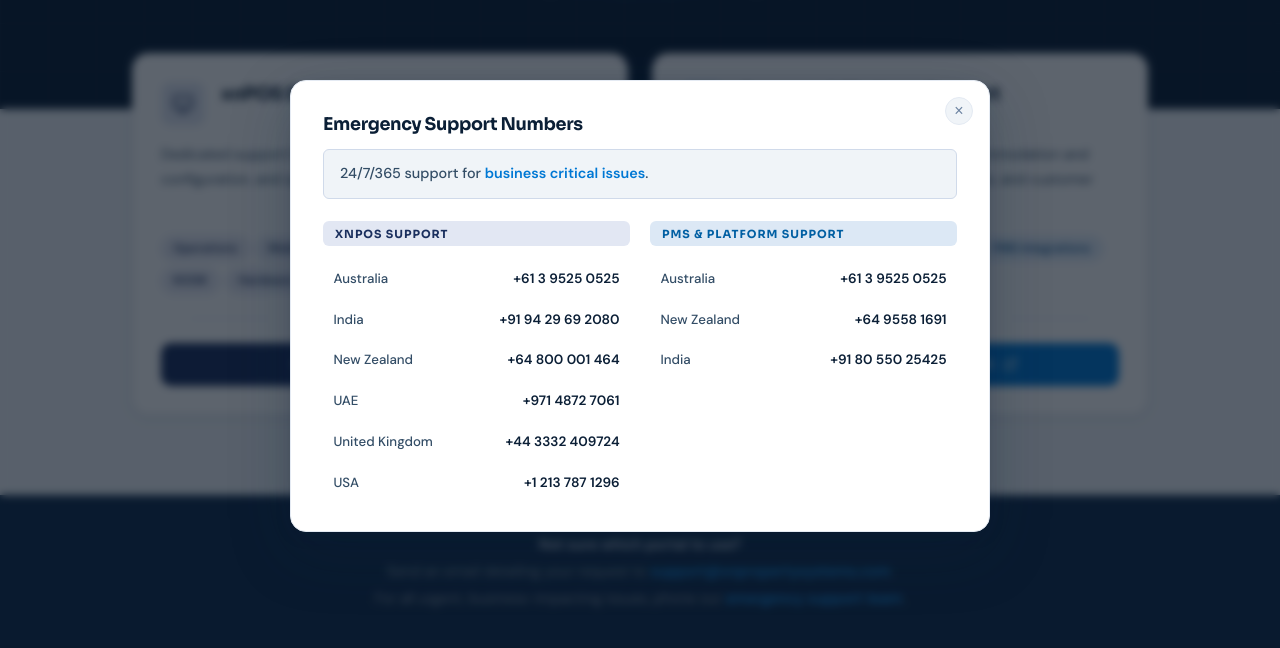
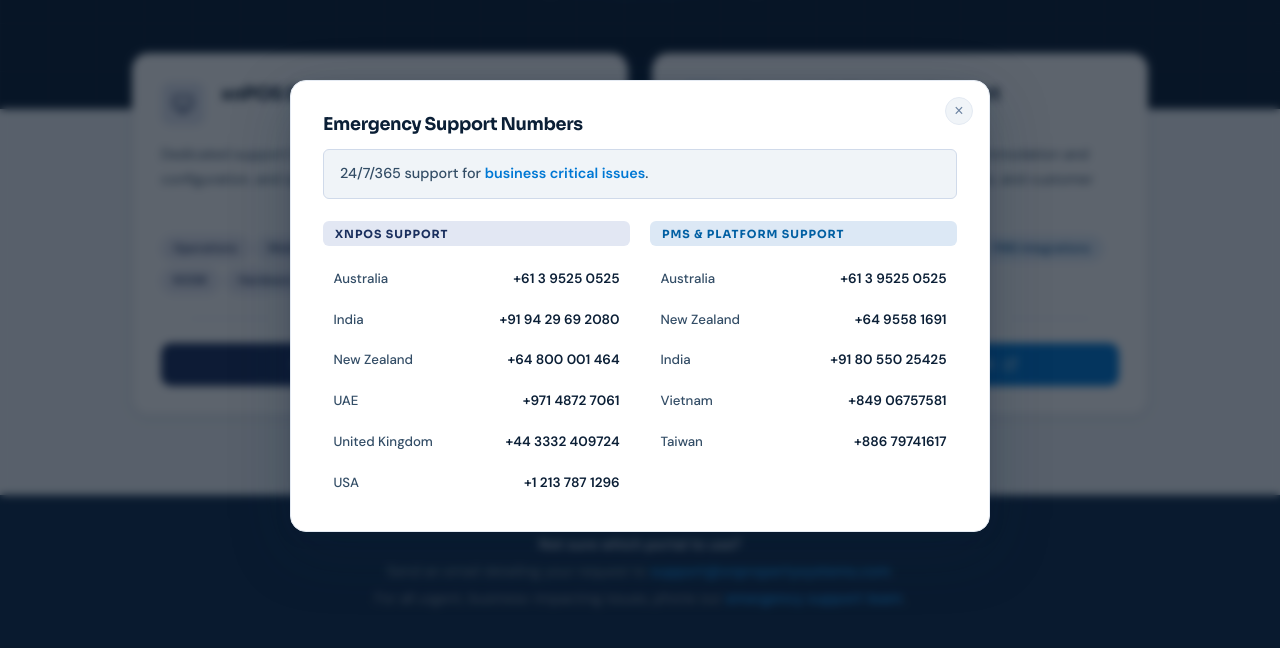
Before and after one commit to xnprotelsystems/support-landing-page, a plain HTML site: page index.html in a window 1280 px wide. Both pictures are taken after a click on the link "emergency support team". Shown: the part 378-1026 px from the top of the page. Drawn offline with Linux system fonts and the light colour scheme; a script that the page names is missing.

Commit message:
Add Vietnam and Taiwan to PMS emergency numbers

```diff
--- a/index.html
+++ b/index.html
@@ -696,6 +696,8 @@
             <li><span class="country">Australia</span><a href="tel:+61395250525">+61 3 9525 0525</a></li>
             <li><span class="country">New Zealand</span><a href="tel:+64955816910">+64 9558 1691</a></li>
             <li><span class="country">India</span><a href="tel:+918055025425">+91 80 550 25425</a></li>
+            <li><span class="country">Vietnam</span><a href="tel:+84906757581">+849 06757581</a></li>
+            <li><span class="country">Taiwan</span><a href="tel:+88679741617">+886 79741617</a></li>
           </ul>
         </div>
 
```
